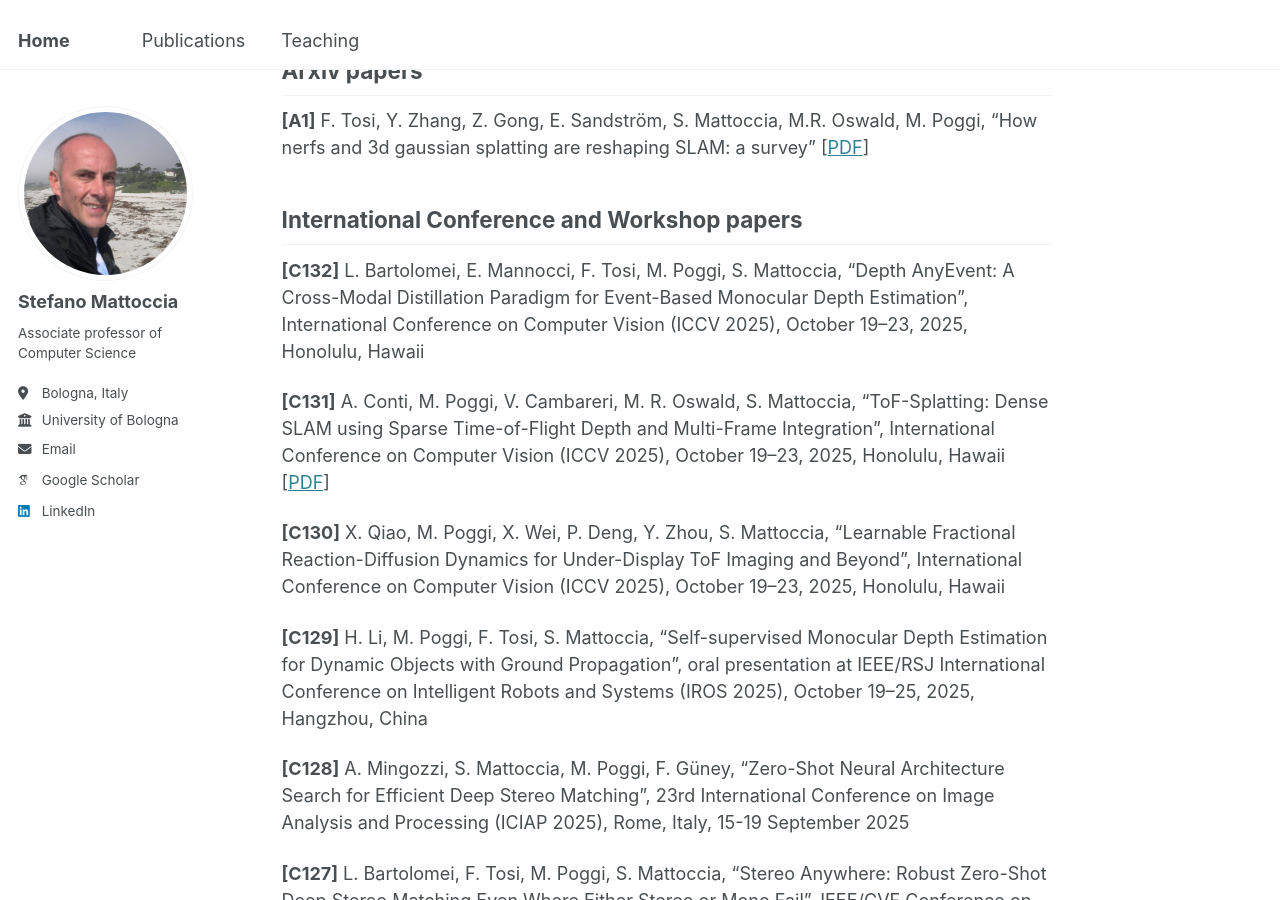
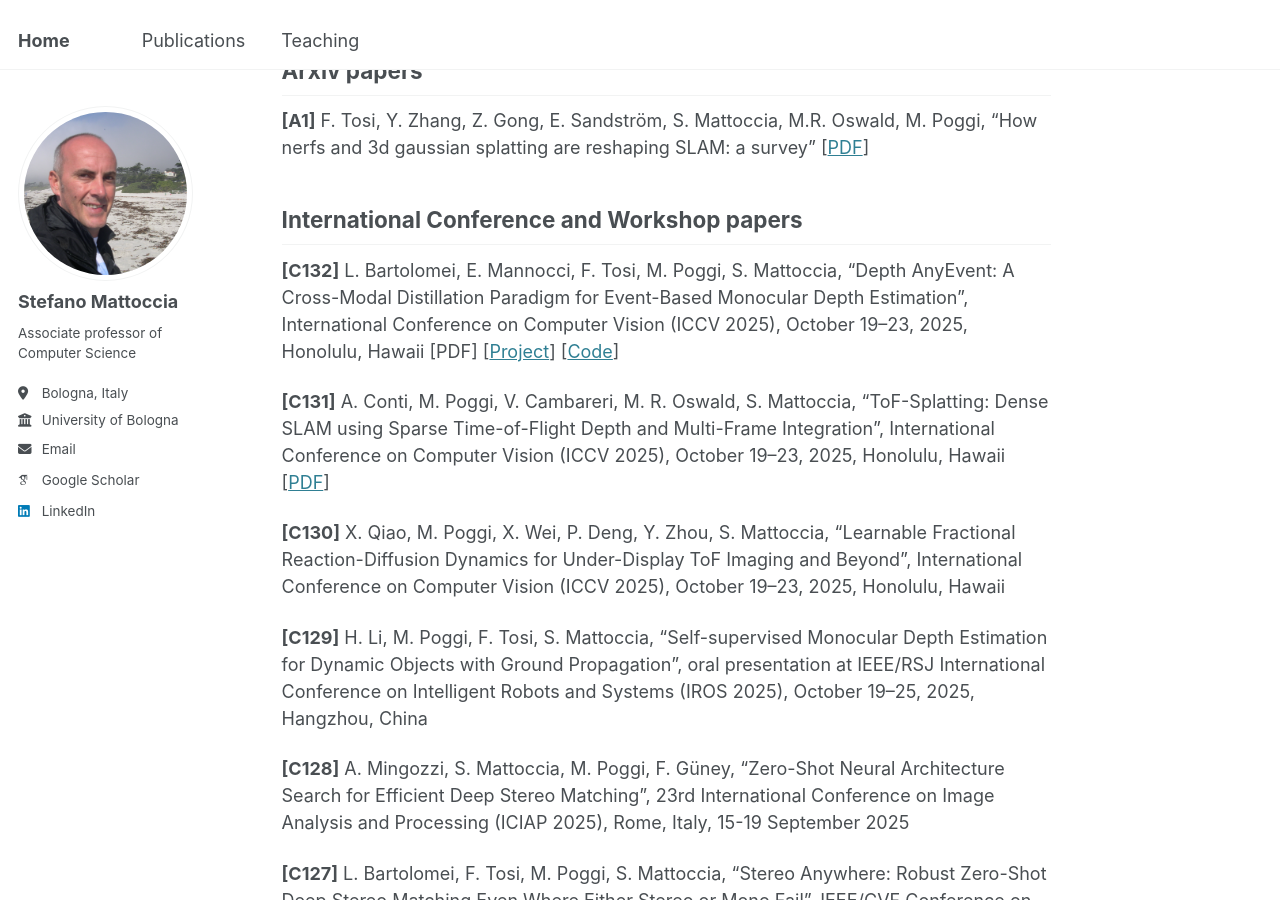
Before and after one commit to stefanomattoccia/stefanomattoccia.github.io, a Jekyll site: the page built from _pages/publications.md, in a window 1280 px wide and 900 px high, scrolled down 4191 px. Built offline with Jekyll 4.4.1, drawn with Linux system fonts in a browser that asks for light colours; some web fonts are replaced.

Commit message:
Update publications.md

```diff
--- a/_pages/publications.md
+++ b/_pages/publications.md
@@ -94,7 +94,7 @@ Arxiv papers
 International Conference and Workshop papers
 ------
 
-**[C132]** L. Bartolomei, E. Mannocci, F. Tosi, M. Poggi, S. Mattoccia, "Depth AnyEvent: A Cross-Modal Distillation Paradigm for Event-Based Monocular Depth Estimation", International Conference on Computer Vision (ICCV 2025), October 19–23, 2025, Honolulu, Hawaii
+**[C132]** L. Bartolomei, E. Mannocci, F. Tosi, M. Poggi, S. Mattoccia, "Depth AnyEvent: A Cross-Modal Distillation Paradigm for Event-Based Monocular Depth Estimation", International Conference on Computer Vision (ICCV 2025), October 19–23, 2025, Honolulu, Hawaii [PDF] [[Project](https://bartn8.github.io/depthanyevent/index.tmp.html)] [[Code](https://github.com/bartn8/depthanyevent)]
 
 **[C131]** A. Conti, M. Poggi, V. Cambareri, M. R. Oswald, S. Mattoccia, “ToF-Splatting: Dense SLAM using Sparse Time-of-Flight Depth
 and Multi-Frame Integration”, International Conference on Computer Vision (ICCV 2025), October 19–23, 2025, Honolulu, Hawaii [[PDF](https://arxiv.org/pdf/2504.16545)]
```
